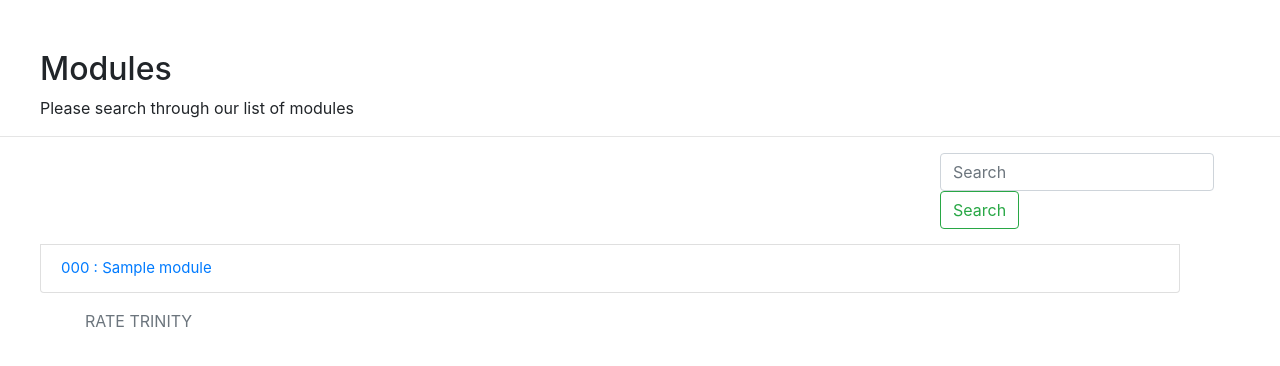
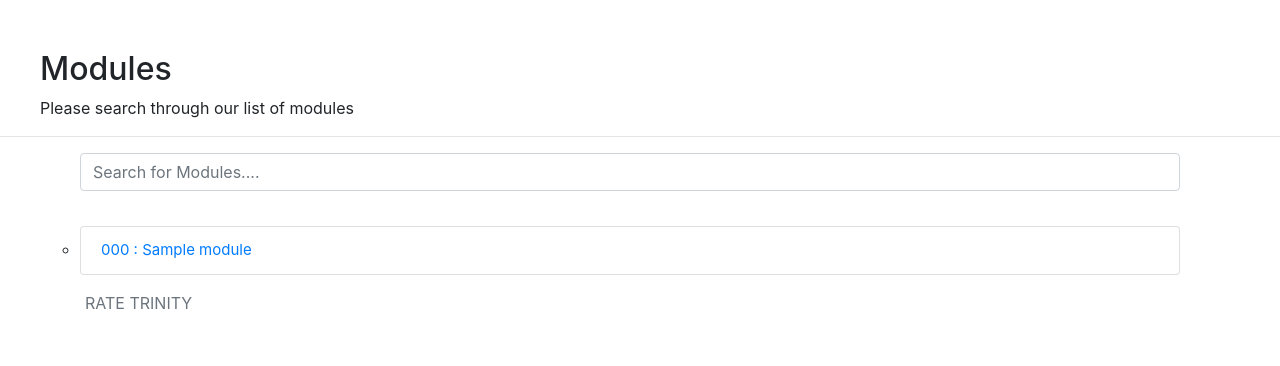
Before and after one commit to SeanFitzpatrick0/EBII1819--Trinity_Module_Review, a Django app: page /modules/ in a window 1280 px wide. Shown: the part 101-467 px from the top of the page. Run offline with Django 3.2, Linux system fonts and the light colour scheme; tables that the repository leaves empty hold one stand-in row (values such as "Sample post"); some libraries are stand-ins or nearby versions.

Commit message:
working search bar

```diff
--- a/Rate_Trinity/modules/templates/modules/modulesList.html
+++ b/Rate_Trinity/modules/templates/modules/modulesList.html
@@ -5,13 +5,37 @@
     <p style = "margin-left: 40px">Please search through our list of modules</p>
     <hr/>
     <ul>
-      <form class="form-inline mt-2 mt-md-0" style = "margin-left: 900px; padding-left:-40px">
-          <input class="form-control mr-sm-2" type="text" placeholder="Search" aria-label="Search">
-          <button class="btn btn-outline-success my-2 my-sm-0" type="submit">Search</button>
-        </form>
+      <ul id ="myUL">
+        <div style="margin-right: 100px; padding-bottom:20px;">
+          <input class="form-control" id="myInput" onkeyup="myFunction()" type="text" placeholder="Search for Modules...." aria-label="Search">
+        </div>
 
         {% for module in object_list %}
+          <li>
             <menu style="font-size: 15px; margin-right: 100px;" class="list-group-item"><a href="{{module.code}}/">{{ module.code }} : {{ module.name }}</a></menu>
+          </li>
         {% endfor %}
+      </ul>
     </ul>
+<script>
+  function myFunction() {
+    var input, filter, ul, li, a, i, txtValue;
+    input = document.getElementById("myInput");
+    filter = input.value.toUpperCase();
+    ul = document.getElementById("myUL");
+    li = ul.getElementsByTagName("li");
+    for (i = 0; i < li.length; i++) {
+        a = li[i].getElementsByTagName("a")[0];
+        txtValue = a.textContent || a.innerText;
+        if (txtValue.toUpperCase().indexOf(filter) > -1) {
+            li[i].style.display = "";
+        } else {
+            li[i].style.display = "none";
+        }
+    }
+}
+</script>
 {% endblock %}
+
+<style>
+</style>
```
